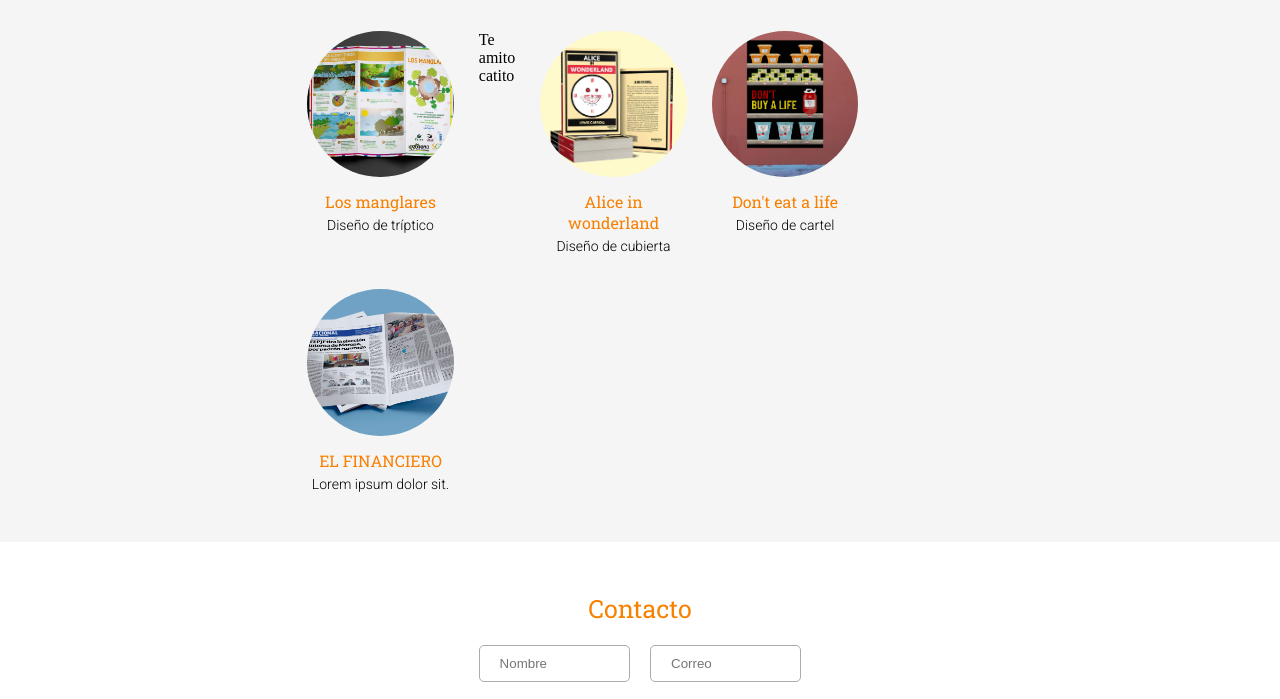
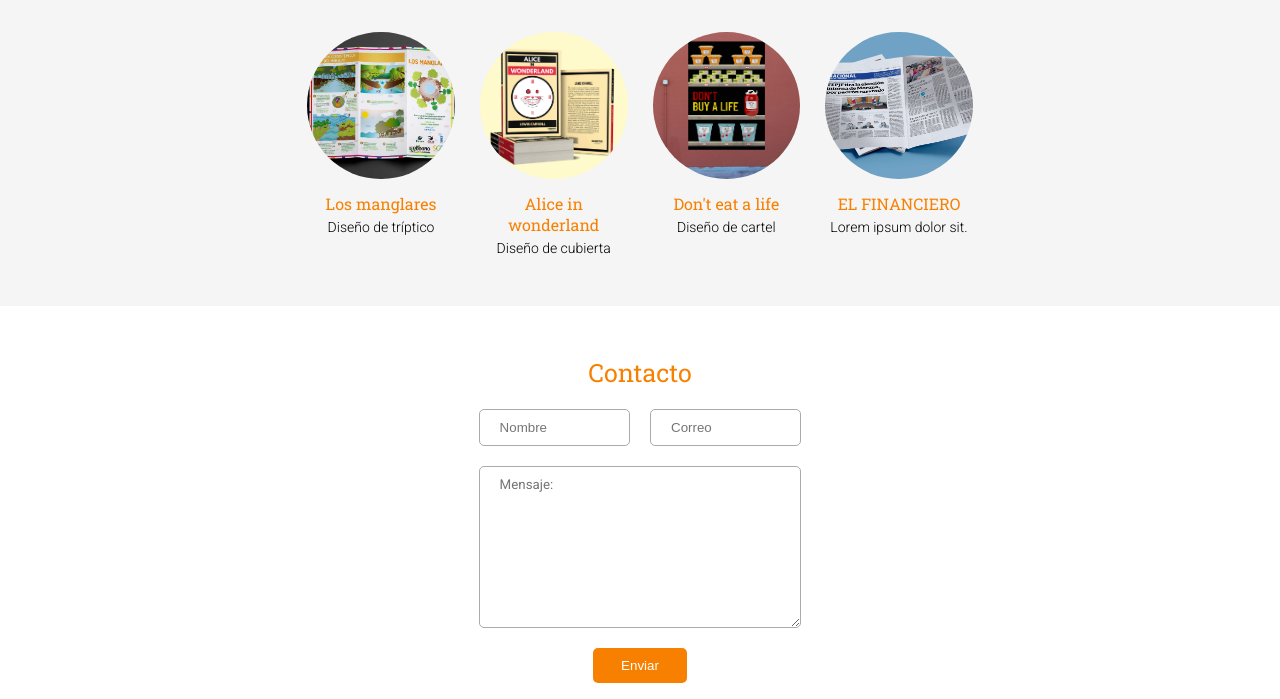
Before and after one commit to LuisZugarazo/Practicas, a plain HTML site: page portafolio/index.html in a window 1280 px wide. Shown: the part 999-1698 px from the top of the page. Drawn offline with Linux system fonts and the light colour scheme.

Commit message:
arreglo de fotos

```diff
--- a/portafolio/index.html
+++ b/portafolio/index.html
@@ -79,7 +79,6 @@
                     <h4>Los manglares</h4>
                     <p>Diseño de tríptico </p>
                 </div>
-                <p>Te amito catito</p>
 
                 <div class="seis"><img src="img/portada_alicia.jpg" alt="">
                     <h4>Alice in wonderland</h4>
```
